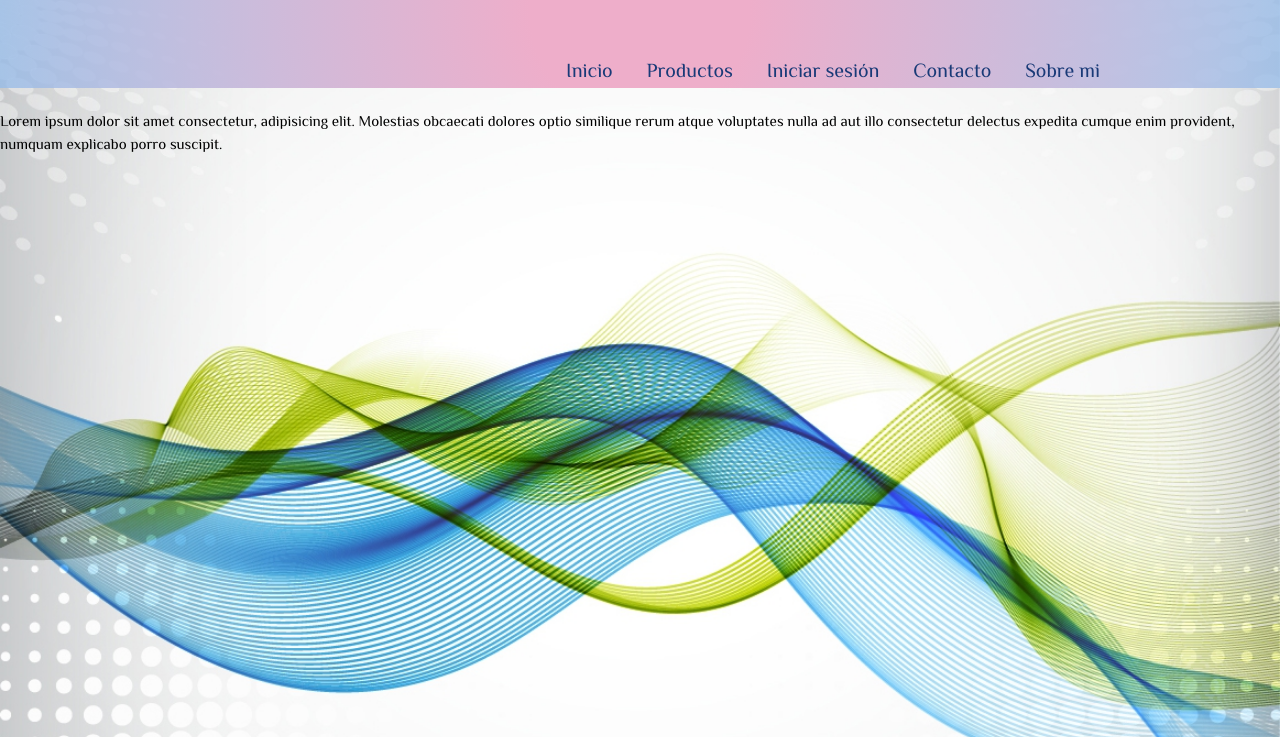
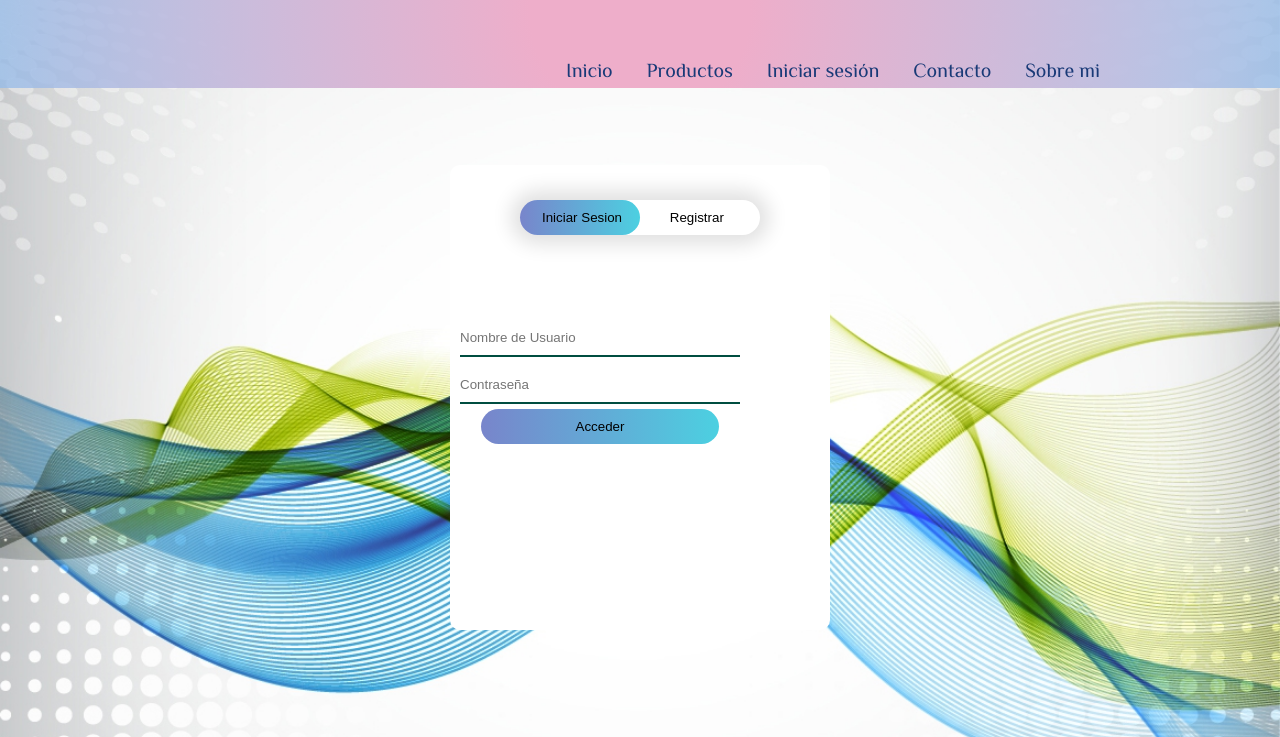
Before and after one commit to Peraltamati/Productos-Peralta-mati, a website: page Paginas/Sesion.html in a window 1280 px wide. Shown: the part 63-800 px from the top of the page. Drawn offline with Linux system fonts and the light colour scheme.

Commit message:
cambios en sesion y contacto

```diff
--- a/Paginas/Sesion.html
+++ b/Paginas/Sesion.html
@@ -16,10 +16,11 @@
 </head>
 
 <body class="body1">
+    <div class="">
     <header class="header">
         <!-- Inicio header-->
 
-        <h1>Bienvenido/a ingreso a sesion con exito!</h1><!-- Utilice la etiqueta h1 para trabajar con dicha etiqueta-->
+        <h1>Inicio de Sesion</h1><!-- Utilice la etiqueta h1 para trabajar con dicha etiqueta-->
         <img src="" alt=""> <!-- agregue la etiqueta img que iría allí el LOGO-->
 
         <nav class="nav">
@@ -35,26 +36,51 @@
         </nav>
 
     </header><!-- fin header-->
+                    </div>
+    <div class="contain"><!-- Inicio de div contenedor del formulario-->
+        <div class="form-box">
+            <div class="button-box">
+                <div id="elegir"></div>
+                <button type="button" class="toggle-btn" onclick="login()">Iniciar Sesion</button>
+               <button type="button" class="toggle-btn" onclick="registrar()">Registrar</button>
+            </div>
+            <form id="login" class="input-group">
+                <input type="text" class="input-field" placeholder="Nombre de Usuario" required>
+                <input type="password" class="input-field" placeholder="Contraseña" required>
+                <button type="submit" class="submit-btn">Acceder</button>
+            </form>
 
-    <main><!-- inicio main-->
+            <form id="registrar" class="input-group">
+                <input type="text" class="input-field" placeholder="Nombre de Usuario" required>
+                <input type="email" class="input-field" placeholder="Correo" required>
+                <input type="password" class="input-field" placeholder="Contraseña" required>
+                <button type="submit" class="submit-btn">Registrar</button>
+            </form>
 
-        <section><!-- inicio section img-->
-            <img src="" alt="">
-        </section><!-- fin section img-->
 
-        <section><!-- inicio section-->
-            <p>
-                Lorem ipsum dolor sit amet consectetur, adipisicing elit. Molestias obcaecati dolores optio similique
-                rerum atque voluptates nulla ad aut illo consectetur delectus expedita cumque enim provident, numquam
-                explicabo porro suscipit.
-            </p>
-        </section><!-- fin section-->
-
-    </main><!-- fin main-->
+        </div>
+    </div><!-- fin de div contenedor del formulario-->
 
     <footer>
 
     </footer>
+
+    <script>
+        var x = document.getElementById("login");
+        var y = document.getElementById("registrar");
+        var z = document.getElementById("elegir");
+
+        function login(){
+           x.style.left= "10px";
+           y.style.left= "450px";
+           z.style.left= "0px";
+        }
+        function registrar(){
+            x.style.left= "-400px";
+           y.style.left= "10px";
+           z.style.left= "120px";
+        }
+    </script>
 </body>
 
 </html>
--- a/scss/pages/_contacto.scss
+++ b/scss/pages/_contacto.scss
@@ -0,0 +1,18 @@
+.form{
+    max-width: 100%;
+    display: flex;
+   justify-content: center;
+    margin-bottom: 10px;
+
+
+}
+.fondo{
+    background: rgba(62, 69, 81, 0.3);
+    border-radius: 5px;
+}
+@media screen and (max-width: 360px){
+
+    .fondo{
+        width: 100%;
+    }
+}
--- a/scss/pages/_productos.scss
+++ b/scss/pages/_productos.scss
@@ -11,14 +11,14 @@
     grid-gap: 10px;
     grid-template-columns: repeat(3, 1fr);
     grid-template-rows: repeat(4, auto);
-    grid-template-areas: "header1 header1 header1"
+    grid-template-areas: "header header header"
                         "imagen1 divTexto1 divTexto1-2 "
                         "imagen2 divTexto2 divTexto2-2"
                         "imagen3 divTexto3 divTexto3-3";
 }
 
-.contenedor1 .header1{
-    grid-area: header1;
+.contenedor1 .header{
+    grid-area: header;
 }
 .contenedor1 .imagen1{
     grid-area: imagen1;
@@ -87,5 +87,15 @@
 	text-decoration: none;
 }
 
+@media screen and (max-width: 768px) {
+
+    .tarjeta{
+
+        flex-direction: column;
+        align-items: center ;
+    }
+
+}
+
 
   /* FIN  PAGINA Productos! */
--- a/scss/pages/_sesion.scss
+++ b/scss/pages/_sesion.scss
@@ -0,0 +1,120 @@
+.contain{
+    display: flex;
+    justify-content: center;
+  height: 100%;
+  width: 100%;
+
+    /*width: 100%;
+    max-width: 1500px;
+    display: grid;
+    grid-gap: 10px;
+    grid-template-columns: repeat(1, 1fr);
+    grid-template-rows: repeat(2, auto);
+    grid-template-areas:"header""form-box" */
+}
+
+/*.contain .header{
+    grid-area: header;
+}
+.contain .form-box{
+    grid-area: form-box;
+}*/
+.form-box{
+    width: 370px;
+    height: 455px;
+    margin: 6% auto;
+    position: relative;
+    background: white;
+    padding: 5px;
+    border-radius: 10px;
+    overflow: hidden;
+
+}
+.button-box{
+    width: 240px;
+    margin: 30px auto;
+    position: relative;
+    box-shadow: 0 0 20px 9px #e0e0e0;
+    border-radius: 30px;
+}
+
+.toggle-btn{
+    padding: 10px 22px;
+    cursor: pointer;
+    background: transparent;
+    border: 0px;
+    outline: none;
+    position: relative;
+}
+#elegir{
+    top: 0;
+    left: 0;
+    position: absolute;
+    width: 120px;
+    height: 100%;
+    background: linear-gradient(to right,rgba(63, 81, 181, 0.7), rgba(0, 188, 212, 0.7) );
+    border-radius: 30px;
+    transition: 0.5s;
+}
+.input-group{
+    top: 150px;
+    position: absolute;
+    width: 280px;
+    transition: 0.5s;
+
+
+}
+
+.input-field{
+    width: 100%;
+    padding: 10px 0;
+    margin: 5px 0;
+    border-left: 0;
+    border-top: 0;
+    border-right: 0;
+    border-bottom: 2px solid #004d40;
+    outline: none;
+    background: transparent;
+}
+.submit-btn{
+    width: 85%;
+    padding: 10px 30px;
+    cursor: pointer;
+    display: block;
+    margin: auto;
+    background: linear-gradient(to right,rgba(63, 81, 181, 0.7), rgba(0, 188, 212, 0.7) );
+    border: 0px;
+    outline: none;
+    border-radius: 30px;
+}
+#login{
+    left: 10px;
+}
+#registrar{
+    left: 450px;;
+
+}
+@media screen and (max-width: 360px)  {
+
+    .input-group{
+        width: 100%;
+
+
+
+
+    }
+    .form-box{
+        width: 100%;
+    }
+    .toggle-btn{
+        width: 100%;
+
+
+    }
+    #elegir{
+        background: none;
+    }
+
+
+
+}
```
Also changed, not shown: Paginas/Contacto.html (+9 -9 lines), Paginas/Productos.html (+5 -2 lines), css/index.css.
